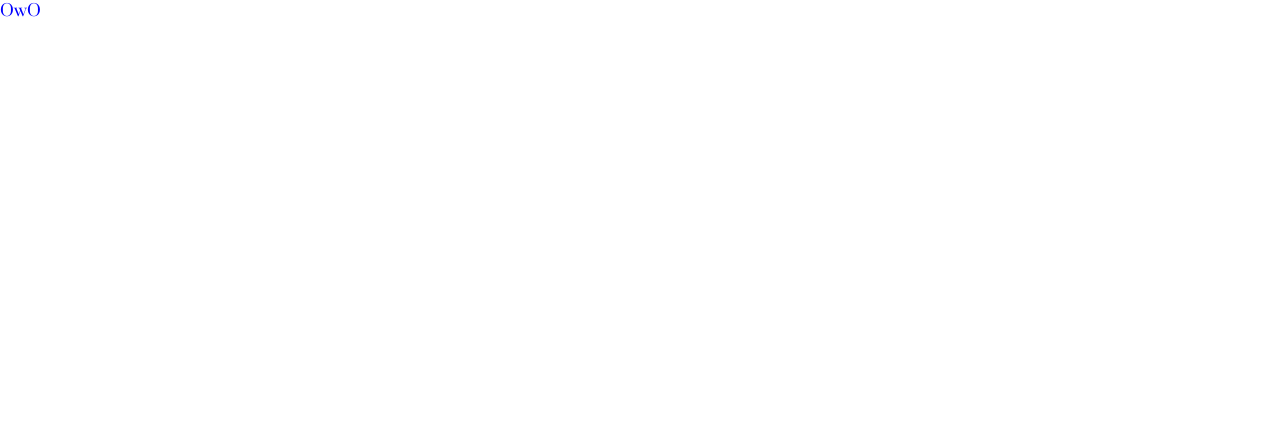
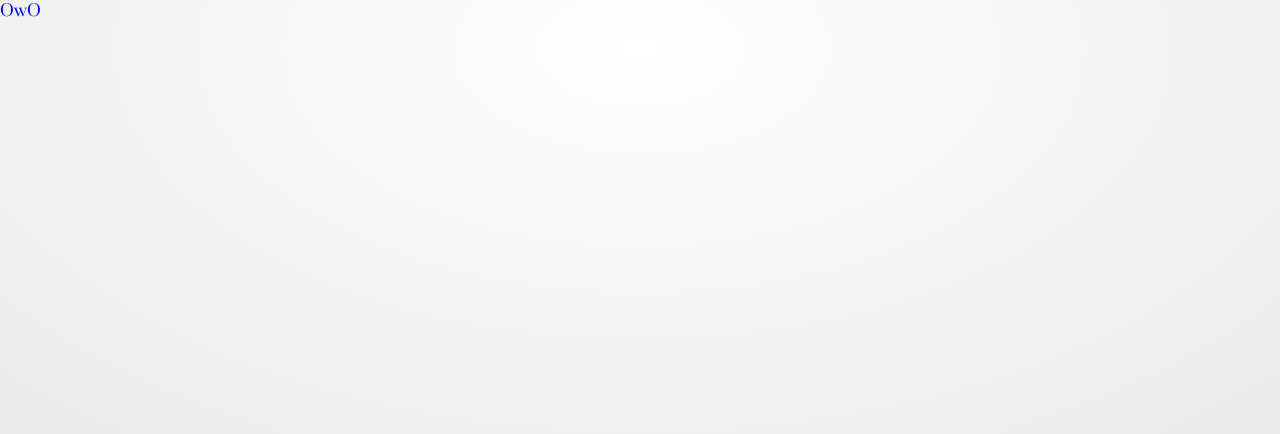
Before and after one commit to srtager555/barbershop-appointmentlist, a Next.js app: page / in a window 1280 px wide. Shown: the top 434 px of the page. Built offline with nearby package versions, Linux system fonts and the light colour scheme.

Commit message:
I added the BG

```diff
--- a/src/pages/_app.tsx
+++ b/src/pages/_app.tsx
@@ -1,4 +1,5 @@
 import { Prata } from "@next/font/google"
+import { Background } from "src/common/background"
 
 import '../styles/globals.css'
 import type { AppProps } from 'next/app'
@@ -8,7 +9,7 @@ const prata = Prata({ preload: true, weight: "400", subsets: ["latin"]})
 function MyApp({ Component, pageProps }: AppProps) {
 
 
-  return (<main className={prata.className}><Component {...pageProps} /></main>)
+  return (<><Background /><main className={prata.className}><Component {...pageProps} /></main></>)
 }
 
 export default MyApp
```
